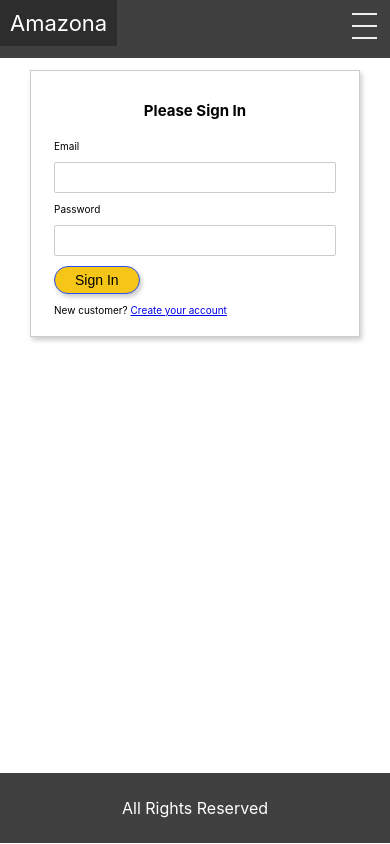
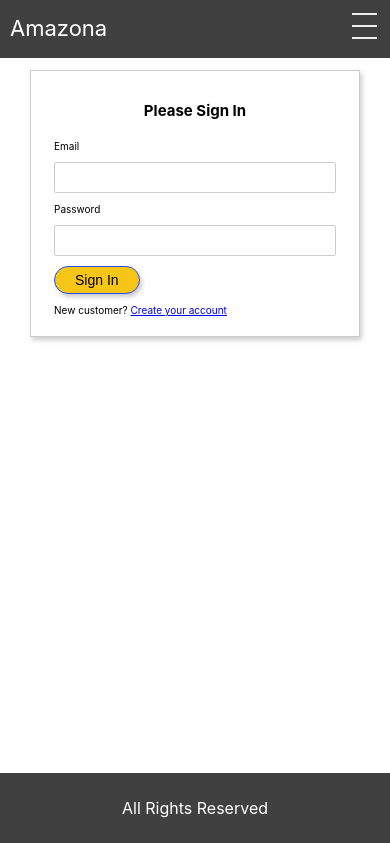
Before and after one commit to Damirbey/Amazona, a React (Create React App) app in the folder frontend/: page /signIn in a window 390 px wide. Built offline with nearby package versions, Linux system fonts and the light colour scheme.

Commit message:
Created mobile friendly style

```diff
--- a/frontend/src/sass/layouts/_header.scss
+++ b/frontend/src/sass/layouts/_header.scss
@@ -177,6 +177,7 @@
 @media (max-width: 700px) {
   .nav > .nav-header {
     left: 0rem;
+    top: 0.5rem;
   }
   .nav > .nav-btn {
     display: inline-block;
--- a/frontend/src/sass/screens/_placeOrder.scss
+++ b/frontend/src/sass/screens/_placeOrder.scss
@@ -25,6 +25,9 @@
     border-radius: 10px;
     padding: 1rem;
     max-height: 25rem;
+    @media only screen and (max-width: $bp-medium) {
+      max-height: 33rem;
+    }
     button {
       margin-top: 1rem;
       width: 100%;
--- a/frontend/src/style.css
+++ b/frontend/src/style.css
@@ -193,7 +193,8 @@
 
 @media (max-width: 700px) {
   .nav > .nav-header {
-    left: 0rem; }
+    left: 0rem;
+    top: 0.5rem; }
   .nav > .nav-btn {
     display: inline-block;
     position: absolute;
@@ -590,6 +591,9 @@
     border-radius: 10px;
     padding: 1rem;
     max-height: 25rem; }
+    @media only screen and (max-width: 50em) {
+      .order__summary {
+        max-height: 33rem; } }
     .order__summary button {
       margin-top: 1rem;
       width: 100%; }
```
